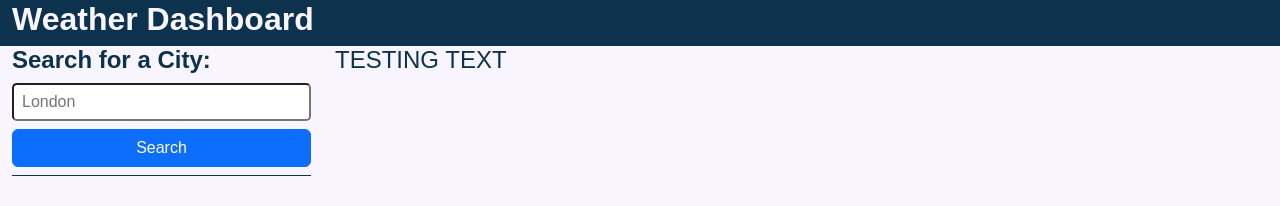
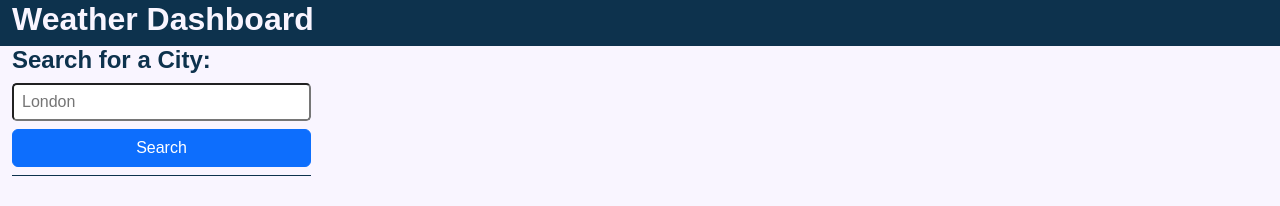
Before and after one commit to caoimhejyoti/weather_dashboard, a plain HTML site: page index.html in a window 1280 px wide. Drawn offline with nearby package versions, Linux system fonts and the light colour scheme.

Commit message:
removing filler text

```diff
--- a/index.html
+++ b/index.html
@@ -42,7 +42,7 @@
 
         <section class="search-results-containter, col-9">
             <div class="current-day-container">
-                <h2 class="subtitle"> TESTING TEXT<span id="location-searched"></span></h2>
+                <h2 class="subtitle"> <span id="location-searched"></span></h2>
             </div>
 
             <div class="five-day-container">
```
